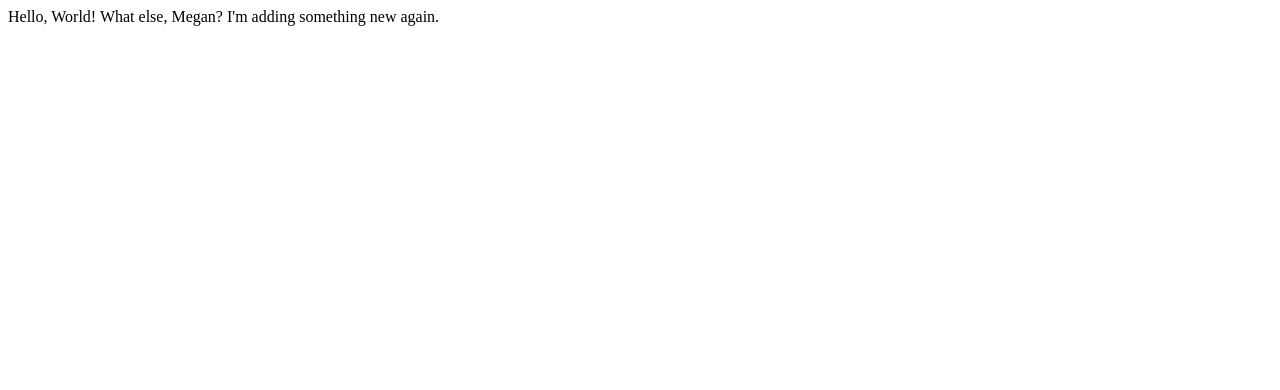
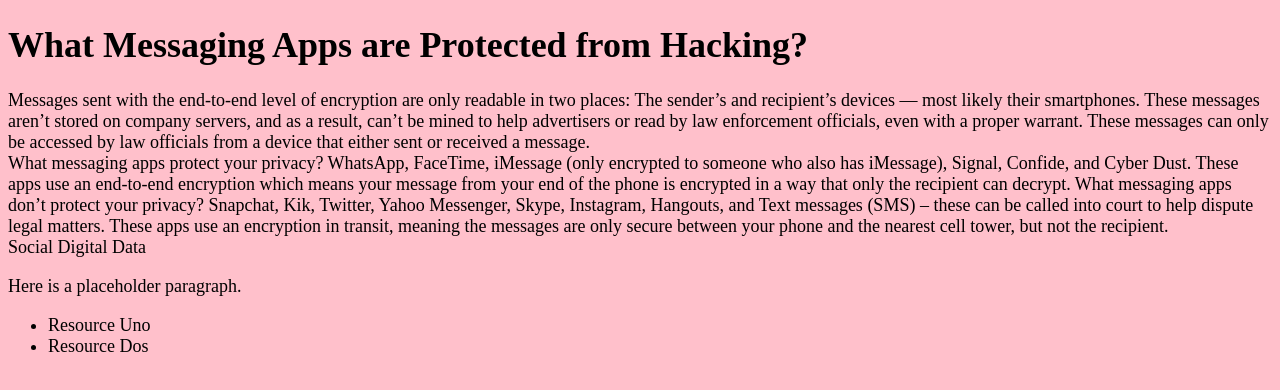
Before and after one commit to meganf96/fostermegan-datastory, a plain HTML site: page index.html in a window 1280 px wide. Drawn offline with Linux system fonts and the light colour scheme.

Commit message:
Changes
Changes

```diff
--- /dev/null
+++ b/assets/css/style.css
@@ -0,0 +1,4 @@
+html {
+  font-size: 18px;
+  background: pink;
+}
--- a/index.html
+++ b/index.html
@@ -1,3 +1,38 @@
-Hello, World!
-What else, Megan?
-I'm adding something new again.
+<!doctype html>
+</html>
+<head>
+    <meta charset="utf-8" />
+    <title>My DataStory</title>
+<header>
+  <h1> What Messaging Apps are Protected from Hacking?</h1>
+
+    <link rel="stylesheet" type="text/css" href="assets/css/style.css" />
+
+</head>
+<body>
+  Messages sent with the end-to-end level of encryption are only readable in two places: The sender’s and recipient’s devices — most likely their smartphones. These messages aren’t stored on company servers, and as a result, can’t be mined to help advertisers or read by law enforcement officials, even with a proper warrant. These messages can only be accessed by law officials from a device that either sent or received a message.
+</body>
+  <article id="datastory">
+      <section id="personal-digital">
+        <p1>What messaging apps protect your privacy?
+
+      WhatsApp, FaceTime, iMessage (only encrypted to someone who also has iMessage), Signal, Confide, and Cyber Dust.
+
+These apps use an end-to-end encryption which means your message from your end of the phone is encrypted in a way that only the recipient can decrypt.</p1>
+<p2>What messaging apps don’t protect your privacy?
+      Snapchat, Kik, Twitter, Yahoo Messenger, Skype, Instagram, Hangouts, and Text messages (SMS) – these can be called into court to help dispute legal matters.
+These apps use an encryption in transit, meaning the messages are only secure between your phone and the nearest cell tower, but not the recipient.</p2>
+      </section>
+      <section id="social-digital">
+        <hl>Social Digital Data</hl>
+        <p>Here is a placeholder paragraph.</p>
+      </section>
+    </article>
+    <footer id="resources">
+      <ul>
+        <li>Resource Uno</li>
+        <li>Resource Dos</li>
+      </ul>
+    </footer>
+</body>
+</html>
```
